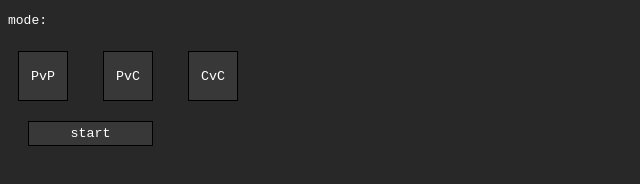
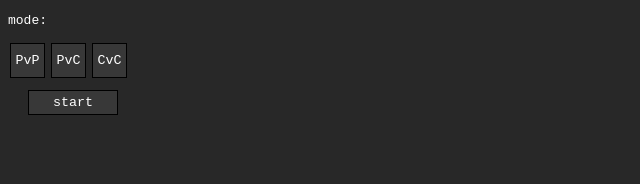
Before and after one commit to lukejans/tic-tac-toe, a plain HTML site: page index.html in a window 1280 px wide. Shown: the whole page, without its empty margins (0-640 px from the left). Drawn offline with Linux system fonts and the light colour scheme.

Commit message:
Add temporary styles

```diff
--- a/styles/style.css
+++ b/styles/style.css
@@ -9,7 +9,7 @@ button {
   border: 1px solid black;
   font-family: monospace;
   cursor: pointer;
-  margin: 10px;
+  margin: 2px;
 }
 button:hover {
   border: 0.5px solid white;
@@ -22,11 +22,11 @@ button:hover {
 
 .mode-container {
   display: flex;
-  gap: 15px;
+  gap: 2px;
 }
 .mode {
-  width: 50px;
-  height: 50px;
+  width: 35px;
+  height: 35px;
   display: flex;
   justify-content: center;
   align-items: center;
@@ -64,7 +64,7 @@ button:hover {
 /* start & reset button */
 .start-btn,
 .reset-btn {
-  width: 125px;
+  width: 90px;
   height: 25px;
   margin: 10px 20px;
 }
```
